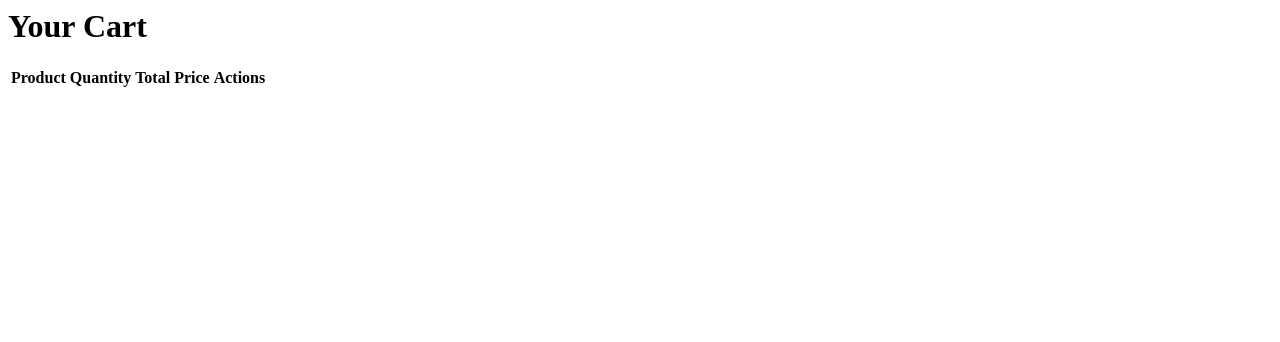
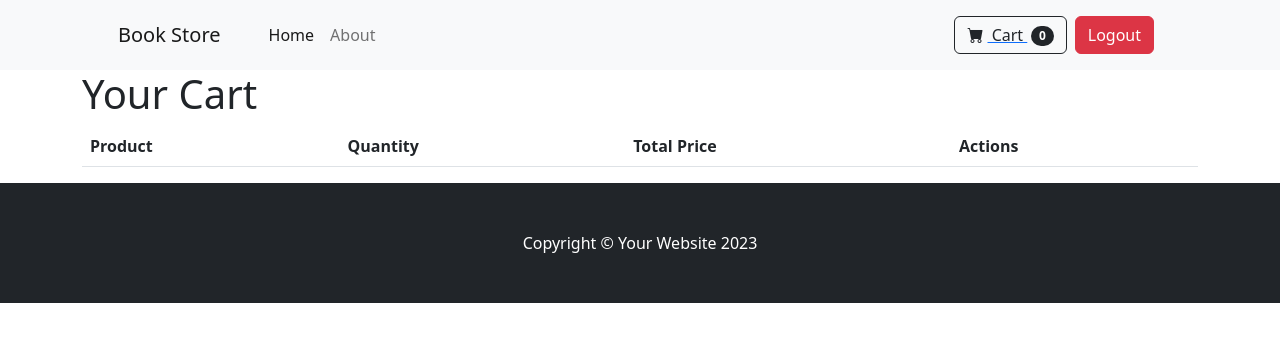
Before and after one commit to Prinsha36/-Django-E-commerce, a Django app: page /cart-list/ in a window 1280 px wide. Shown: the top 342 px of the page. Run offline with Django 5.2, Linux system fonts and the light colour scheme; a user stored in the database is signed in; data comes from the database, SQL or seed files in the repository; both versions use the stored data as it was after the commit; lists and menus that the app fills with data are empty; some libraries are stand-ins or nearby versions.

Commit message:
Add cart system

```diff
--- a/ECOMMERCE/settings.py
+++ b/ECOMMERCE/settings.py
@@ -64,6 +64,7 @@ TEMPLATES = [
                 "django.template.context_processors.request",
                 "django.contrib.auth.context_processors.auth",
                 "django.contrib.messages.context_processors.messages",
+                "ecommerce_app.ecom_data.ecom_data",
             ],
         },
     },
@@ -129,5 +130,5 @@ MEDIA_ROOT = os.path.join(BASE_DIR, "media")  # Directory to store uploaded file
 # https://docs.djangoproject.com/en/5.1/ref/settings/#default-auto-field
 
 DEFAULT_AUTO_FIELD = "django.db.models.BigAutoField"
-LOGIN_REDIRECT_URL="/"
-LOGOUT_REDIRECT_URL="/"
+LOGIN_REDIRECT_URL = "/"
+LOGOUT_REDIRECT_URL = "/"
--- /dev/null
+++ b/ecommerce_app/ecom_data.py
@@ -0,0 +1,21 @@
+from ecommerce_app.models import CartItem
+
+
+def ecom_data(request):
+    data = {}
+
+    print(request.user)
+    # CartItem.objects.filter
+    if hasattr(request.user, "customer"):
+        total_cart_items = 0
+
+        carts = CartItem.objects.filter(customer=request.user.customer)
+        for cart in carts:
+            total_cart_items += cart.quantity
+
+        data.update({"total_cart_items": total_cart_items})
+        print(request.user.customer)
+
+    print(data)
+
+    return data
--- a/ecommerce_app/models.py
+++ b/ecommerce_app/models.py
@@ -42,6 +42,8 @@ class Product(models.Model):
         dis_price = self.price - self.price * self.discount / 100
         return dis_price
 
+
+
     def __str__(self):
         return self.name
 
--- a/ecommerce_app/templates/cart.html
+++ b/ecommerce_app/templates/cart.html
@@ -1,3 +1,5 @@
+{% extends 'base.html' %}
+{% block content %}
 <div class="container">
     <h1>Your Cart</h1>
     <table class="table">
@@ -10,12 +12,13 @@
             </tr>
         </thead>
         <tbody>
-            {% for item in cart_items %}
+            {% for item in carts %}
                 <tr>
                     <td>{{ item.product.name }}</td>
                     <td>{{ item.quantity }}</td>
                     <td>{{ item.total_price }}</td>
                     <td>
+                        <a href="{% url 'remove_from_cart' item.id %}" class="btn btn-danger">Remove</a>
                         <!-- Add actions like remove or update quantity -->
                     </td>
                 </tr>
@@ -23,3 +26,4 @@
         </tbody>
     </table>
 </div>
+{% endblock %}
--- a/ecommerce_app/templates/nav.html
+++ b/ecommerce_app/templates/nav.html
@@ -19,37 +19,16 @@
                 <li class="nav-item">
                     <a class="nav-link" href="/">About</a>
                 </li>
-                <li class="nav-item dropdown">
-                    <a class="nav-link dropdown-toggle"
-                       id="navbarDropdown"
-                       href="#"
-                       role="button"
-                       data-bs-toggle="dropdown"
-                       aria-expanded="false">Shop</a>
-                    <ul class="dropdown-menu" aria-labelledby="navbarDropdown">
-                        <li>
-                            <a class="dropdown-item" href="#!">All Products</a>
-                        </li>
-                        <li>
-                            <hr class="dropdown-divider" />
-                        </li>
-                        <li>
-                            <a class="dropdown-item" href="#!">Popular Items</a>
-                        </li>
-                        <li>
-                            <a class="dropdown-item" href="#!">New Arrivals</a>
-                        </li>
-                    </ul>
-                </li>
+
             </ul>
             {% if request.user.is_authenticated %}
-                <form class="d-flex">
+                <a class="d-flex" href="{% url 'cart_list' %}">
                     <button class="btn btn-outline-dark" type="submit">
                         <i class="bi-cart-fill me-1"></i>
                         Cart
-                        <span class="badge bg-dark text-white ms-1 rounded-pill">0</span>
+                        <span class="badge bg-dark text-white ms-1 rounded-pill">{{ total_cart_items }}</span>
                     </button>
-                </form>
+                </a>
                 <form action="{% url 'logout' %}" method="post" class="m-2">
                     {% csrf_token %}
                     <button type="submit" class="btn btn-danger">Logout</button>
--- a/ecommerce_app/urls.py
+++ b/ecommerce_app/urls.py
@@ -5,4 +5,5 @@ urlpatterns = [
     path("", views.home, name="home"),
     path("product-detail/<int:pk>/", views.product_detail, name="product-detail"),
     path("cart-list/", views.cart_list, name="cart_list"),
+    path("remove-cart/<int:cart_item_id>",views.remove_from_cart,name="remove_from_cart")
 ]
--- a/ecommerce_app/views.py
+++ b/ecommerce_app/views.py
@@ -82,5 +82,30 @@ def add_to_cart(request, product_id):
 
 
 def cart_list(request):
-    carts = CartItem.objects.filter(customer=request.user.customer)
+    carts=[]
+    data = {}
+
+    print(request.user)
+    # CartItem.objects.filter
+    if hasattr(request.user, "customer"):
+        total_cart_items = 0
+
+        carts = CartItem.objects.filter(customer=request.user.customer)
+        for cart in carts:
+            total_cart_items += cart.quantity
+
+        data.update({"total_cart_items": total_cart_items})
+        print(request.user.customer)
+
+    print(data)
+
     return render(request, "cart.html", {"carts": carts})
+
+def remove_from_cart(request, cart_item_id):
+    if not request.user.is_authenticated:
+        return redirect('login')
+
+    cart_item = get_object_or_404(CartItem, id=cart_item_id)
+    cart_item.delete()
+
+    return redirect('cart_list')
```
Also changed, not shown: db.sqlite3.
